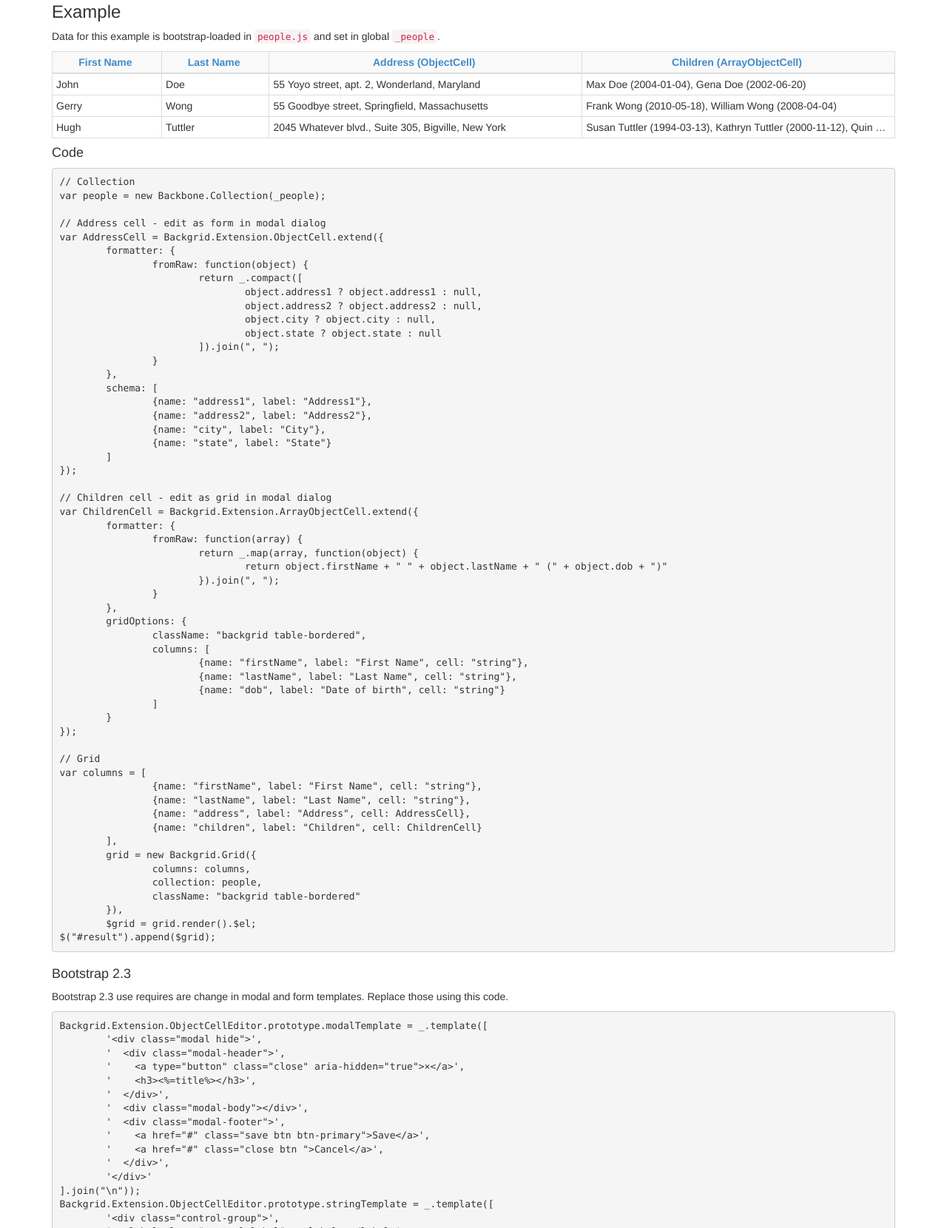
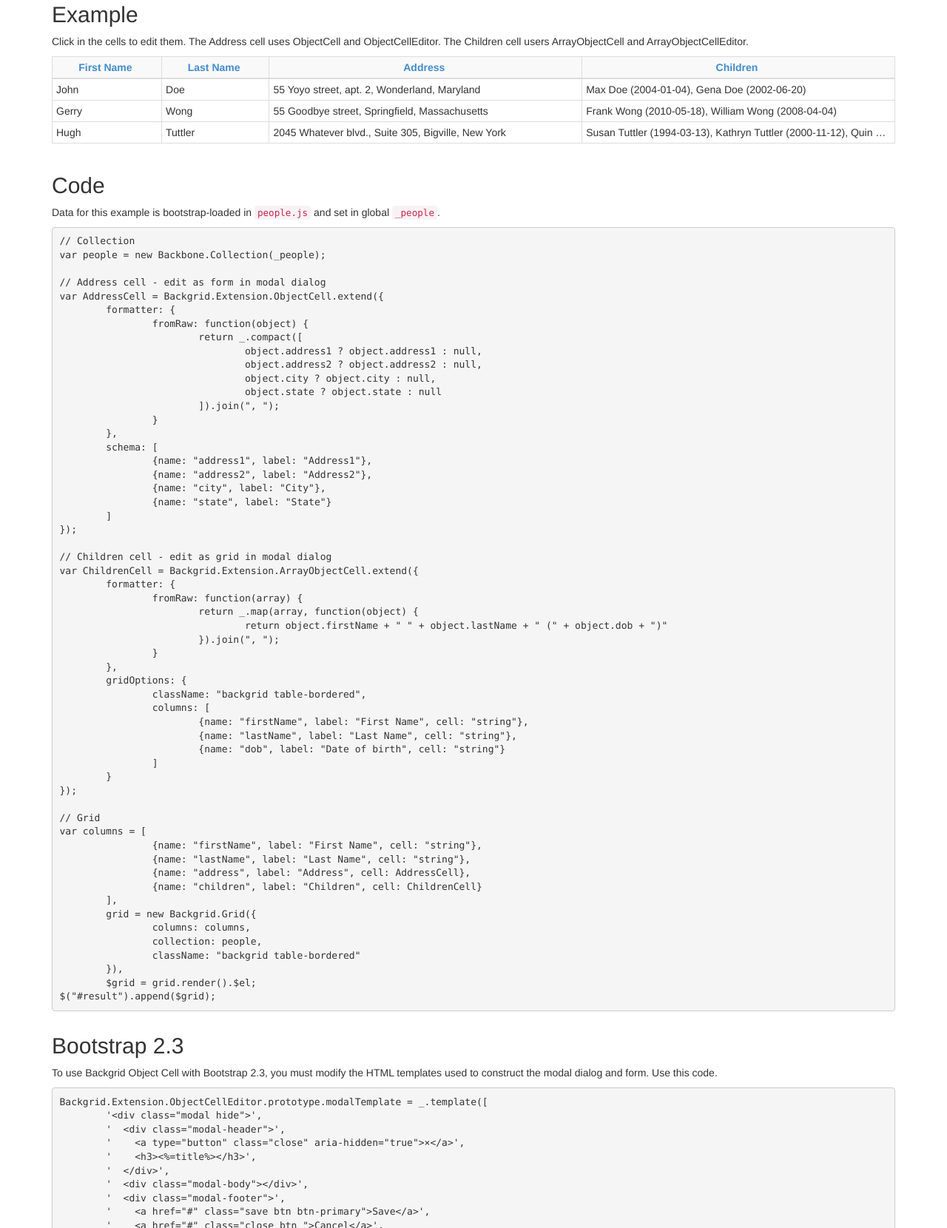
Before and after one commit to AmiliaApp/backgrid-object-cell, a plain HTML site: page index.html in a window 1280 px wide. Shown: the part 688-2348 px from the top of the page at 74% size. Drawn offline with Linux system fonts and the light colour scheme.

Commit message:
Updated docs some more.

```diff
--- a/example.js
+++ b/example.js
@@ -46,8 +46,8 @@ $(document).ready(function() {
 	var columns = [
 			{name: "firstName", label: "First Name", cell: "string"},
 			{name: "lastName", label: "Last Name", cell: "string"},
-			{name: "address", label: "Address (ObjectCell)", cell: AddressCell},
-			{name: "children", label: "Children (ArrayObjectCell)", cell: ChildrenCell}
+			{name: "address", label: "Address", cell: AddressCell},
+			{name: "children", label: "Children", cell: ChildrenCell}
 		],
 		grid = new Backgrid.Grid({
 			columns: columns,
--- a/index.html
+++ b/index.html
@@ -79,16 +79,18 @@
 			</div>
 			<div class="row">
 				<div class="col-md-12">
-					<h3>Example</h3>
-					<p>Data for this example is bootstrap-loaded in <code>people.js</code> and set in global <code>_people</code>.</p>
+					<h2>Example</h2>
+					<p>Click in the cells to edit them. The Address cell uses ObjectCell and ObjectCellEditor. The Children cell users ArrayObjectCell and ArrayObjectCellEditor.</p>
 				</div>
 			</div>
 			<div class="row">
 				<div id="result" class="col-md-12"></div>
 			</div>
+			<br/>
 			<div class="row">
 				<div class="col-md-12">
-					<h4>Code</h4>
+					<h2>Code</h2>
+					<p>Data for this example is bootstrap-loaded in <code>people.js</code> and set in global <code>_people</code>.</p>
 <pre>
 // Collection
 var people = new Backbone.Collection(_people);
@@ -152,10 +154,10 @@ $("#result").append($grid);
 
 			<div class="row">
 				<div class="col-md-12">
-					<h4>Bootstrap 2.3</h4>
+					<h2>Bootstrap 2.3</h2>
 					<p>
-						Bootstrap 2.3 use requires are change in modal and form templates.
-						Replace those using this code.
+						To use Backgrid Object Cell with Bootstrap 2.3, you must modify the HTML templates used to construct the modal dialog and form.
+						Use this code.
 					</p>
 <pre>
 Backgrid.Extension.ObjectCellEditor.prototype.modalTemplate = _.template([
```
